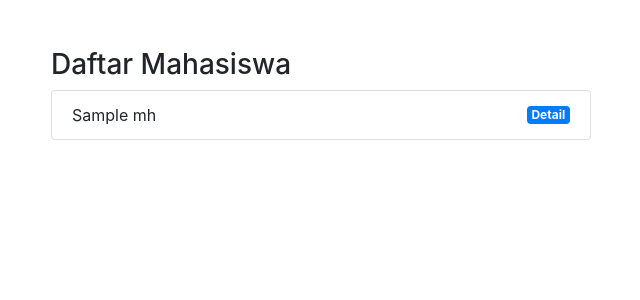
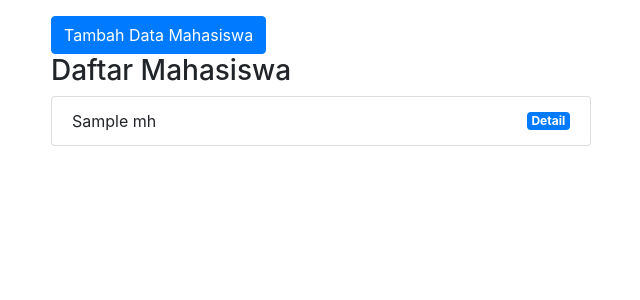
Before and after one commit to MYusron12/phpmvc, a PHP site: the page made by app/views/mahasiswa/index.php in a window 1280 px wide. Shown: the part 56-356 px from the top of the page, without its empty margins (34-674 px from the left). Run offline with PHP 8.4, Linux system fonts and the light colour scheme; the template is opened without the code that fills it: most values are stand-ins (such as "Sample title", 1, 10 or a date in 2020); some libraries are stand-ins or nearby versions.

Commit message:
insert data

```diff
--- a/app/views/mahasiswa/index.php
+++ b/app/views/mahasiswa/index.php
@@ -1,17 +1,64 @@
-<div class="container mt-5">
+<div class="container mt-3">
     <div class="row">
         <div class="col-6">
+            <!-- Button trigger modal -->
+            <button type="button" class="btn btn-primary" data-toggle="modal" data-target="#formModal">
+                Tambah Data Mahasiswa
+            </button>
+            <br>
             <h3>Daftar Mahasiswa</h3>
             <!-- //menampilkan data mahasiswa hanya namaya saja -->
             <ul class="list-group">
                 <?php foreach ($data['mhs'] as $mhs) : ?>
                     <li class="list-group-item d-flex justify-content-between align-items-center">
-                    <?= $mhs['nama']; ?>
-                    <!-- lakukan fungsi detail dari data mahasiswa, masuk ke method mahasiswa berdasarkan id-->
-                    <a href="<?= BASEURL; ?>/mahasiswa/detail/<?= $mhs['id']; ?>" class="badge badge-primary">Detail</a>
+                        <?= $mhs['nama']; ?>
+                        <!-- lakukan fungsi detail dari data mahasiswa, masuk ke method mahasiswa berdasarkan id-->
+                        <a href="<?= BASEURL; ?>/mahasiswa/detail/<?= $mhs['id']; ?>" class="badge badge-primary">Detail</a>
                     </li>
                 <?php endforeach; ?>
             </ul>
         </div>
     </div>
 </div>
+
+<!-- Modal -->
+<div class="modal fade" id="formModal" tabindex="-1" role="dialog" aria-labelledby="judulModal" aria-hidden="true">
+    <div class="modal-dialog" role="document">
+        <div class="modal-content">
+            <div class="modal-header">
+                <h5 class="modal-title" id="judulModal">Tambah Data Mahasiswa</h5>
+                <button type="button" class="close" data-dismiss="modal" aria-label="Close">
+                    <span aria-hidden="true">&times;</span>
+                </button>
+            </div>
+            <div class="modal-body">
+                <form action="<?= BASEURL; ?>/mahasiswa/tambah" method="post">
+                    <div class="form-group">
+                        <label for="nama">Nama</label>
+                        <input type="text" class="form-control" id="nama" name="nama">
+                    </div>
+                    <div class="form-group">
+                        <label for="nrp">NRP</label>
+                        <input type="number" class="form-control" id="nrp" name="nrp">
+                    </div>
+                    <div class="form-group">
+                        <label for="email">Email</label>
+                        <input type="email" class="form-control" id="email" name="email">
+                    </div>
+                    <div class="form-group">
+                        <label for="jurusan">Jurusan</label>
+                        <select class="form-control" id="jurusan" name="jurusan">
+                            <option value="Teknik Informatika">Teknik Infromasika</option>
+                            <option value="Teknik Industri">Teknik Industri</option>
+                            <option value="Teknik Komputer">Teknik Komputer</option>
+                        </select>
+                    </div>
+            </div>
+            <div class="modal-footer">
+                <button type="button" class="btn btn-secondary" data-dismiss="modal">Close</button>
+                <button type="submit" class="btn btn-primary">Tambah Data</button>
+                </form>
+            </div>
+        </div>
+    </div>
+</div>
```
Also changed, not shown: app/controllers/Mahasiswa.php (+8 -0 lines), app/core/Database.php (+9 -4 lines), app/models/Mahasiswa_model.php (+16 -0 lines).
